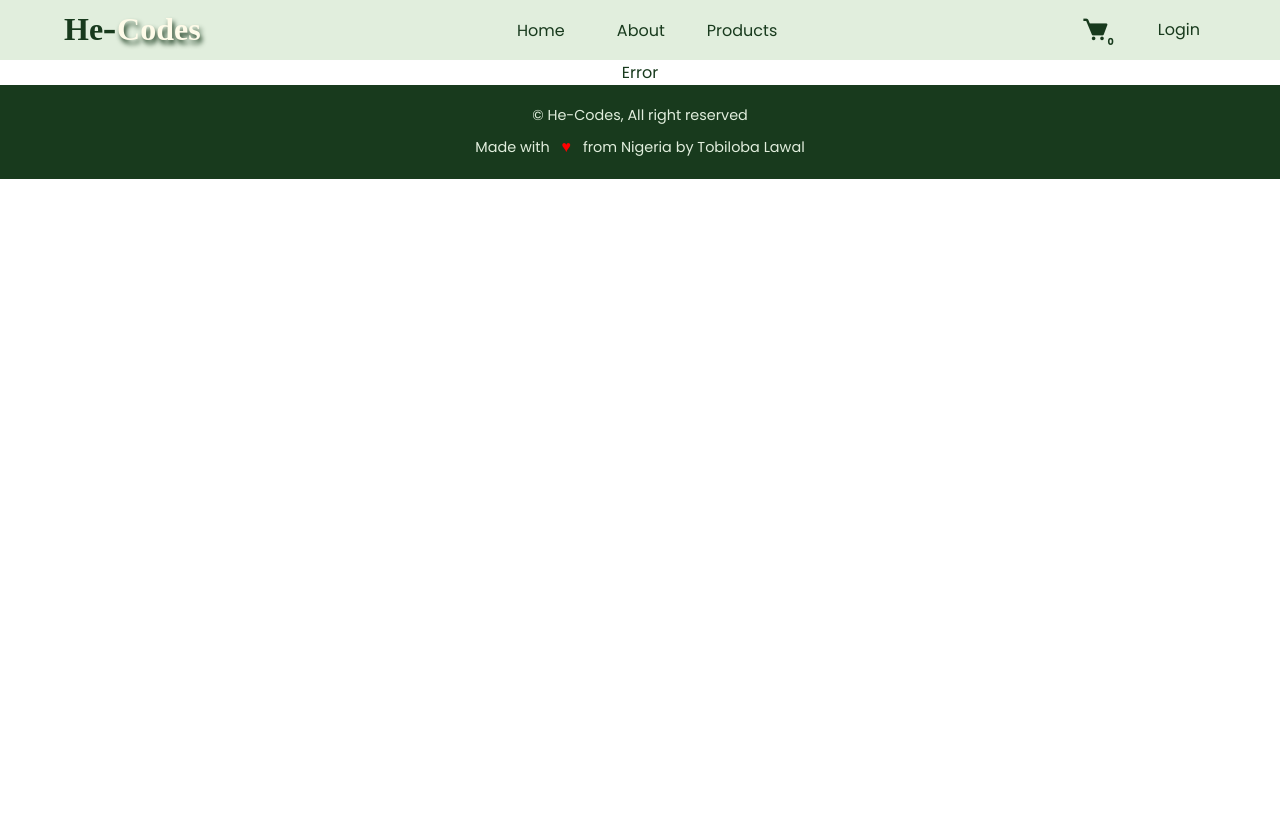
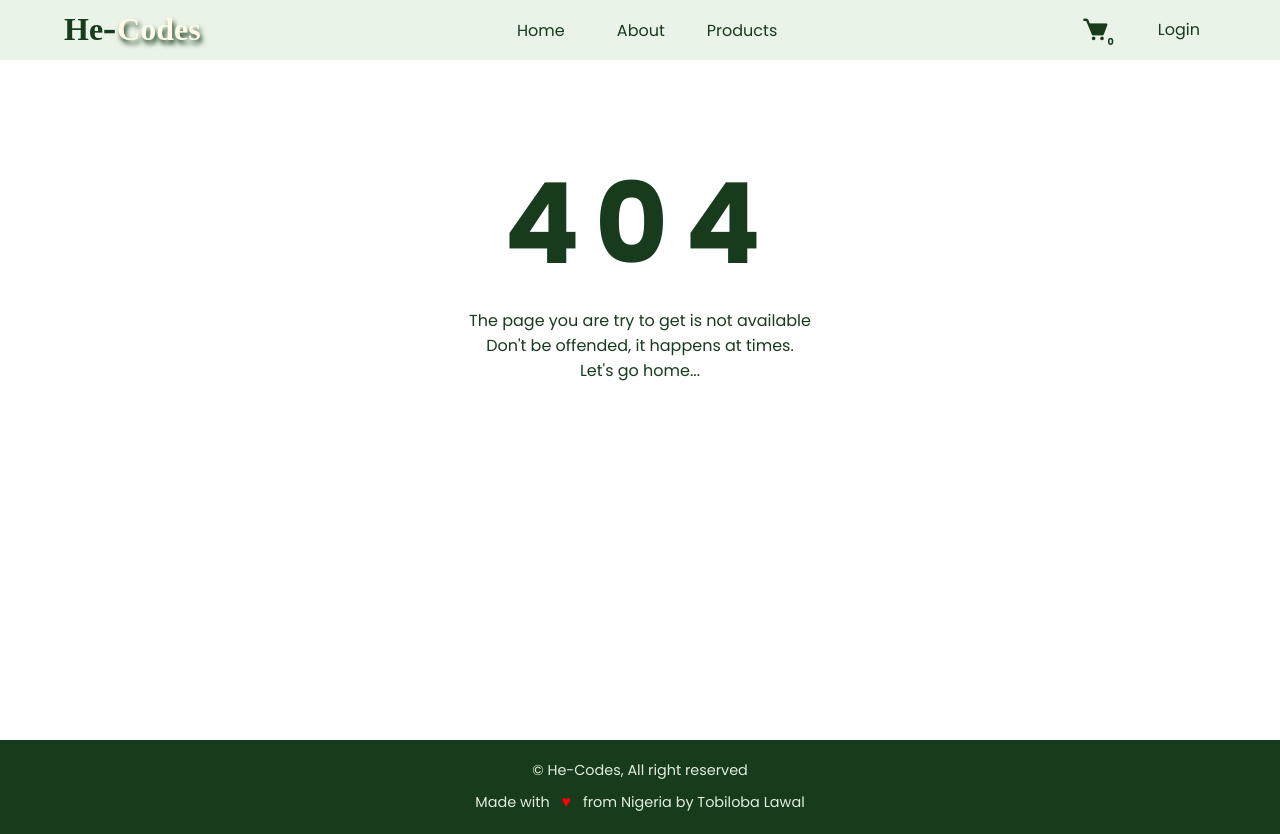
Before and after one commit to toseth97/first_ecommerce, a React (Create React App) app: page /products/1 in a window 1280 px wide. Before the commit the page ends 800 px from the top, so only its background shows below. Built offline with nearby package versions, Linux system fonts and the light colour scheme; no server answers; a web font is replaced by a local one.

Commit message:
finished the 404 error page

```diff
--- a/src/components/About.js
+++ b/src/components/About.js
@@ -2,7 +2,7 @@ import React from 'react'
 
 const About = () => {
   return (
-    <div>About</div>
+    <main className = "routes">About</main>
   )
 }
 
--- a/src/components/Error.js
+++ b/src/components/Error.js
@@ -2,7 +2,20 @@ import React from 'react'
 
 const Error = () => {
   return (
-    <div>Error</div>
+    <main className = "parent error_main">
+        <div className='container error'>
+            <div className='_404'>
+                <div className='error1'>4</div>
+                <div className='error2'>0</div>
+                <div className='error3'>4</div>
+            </div>
+            <div className='error_text'>
+                <p> The page you are try to get is not available</p>
+                <p> Don't be offended, it happens at times.</p>
+                <p> Let's go home... </p>
+            </div>
+        </div>
+    </main>
   )
 }
 
--- a/src/components/Home.js
+++ b/src/components/Home.js
@@ -8,7 +8,7 @@ const Home = ({isLoading, featured_product}) => {
 
 
   return (
-    <main className = "home_wrapper">
+    <main className = "home_wrapper routes">
 
     {/****WELCOME PART*****/}
 
@@ -42,7 +42,6 @@ const Home = ({isLoading, featured_product}) => {
           <div className='underLine'></div>
           <div className='featured_product'>
             {featured_product.map(current =>{
-              console.log(current)
                 return (<div className='each_featured_product'>
                   <Featured_products key = {current.id} current = {current} />
                 </div>)
--- a/src/index.css
+++ b/src/index.css
@@ -5,9 +5,9 @@
   --light_orange: #f6c453;
   --dark_orange: #f0a04b;
   --light_green: #e1eedd;
+  --blur_green: #e1eeddb5;
   --dark_green: #183a1d;
-
-  --medium_green: #5b8962;
+  --medium_green: #aabbac;
   --light_brown: #e5d3ba;
 }
 *{
@@ -25,6 +25,9 @@
   justify-content: center;
   flex-direction: column;
 }
+.routes{
+  flex-grow: 1;
+}
 body{
   font-family: 'Poppins', sans-serif;
   width: 100%;
@@ -34,11 +37,14 @@ body{
 
 /*******Nav styles*******/
 .Nav_wrapper{
-  background-color: var(--light_green);
+  background-color: var(--blur_green);
   padding: 1rem 0;
   height: 60px;
   z-index: 10;
   position: relative;
+  position: sticky;
+  top: 0;
+  backdrop-filter: blur(15px);
 }
 .Nav_wrapper,.Nav_content{
   width: 100%;
@@ -428,6 +434,60 @@ padding: .5rem 10px;
 }
 
 
+
+
+/****Error Page****/
+
+.error_main{
+  height: 85vh;
+  align-items: flex-start;
+}
+._404 div{
+  font-size:7rem;
+  letter-spacing: 1rem;
+  font-weight: bolder;
+  display: inline-block;
+}
+.error1, .error2, .error3{
+  animation: flip 2s forwards;
+  opacity: 0;
+  transform: translateY(-50px) perspective(250px) rotateX(0deg) rotateY(0deg) rotateZ(0deg);
+}
+.error1{
+  animation-delay: .7s;
+}
+.error2{
+  animation-delay: 1.2s;
+}
+.error3{
+  animation-delay: 1.7s;
+}
+
+.error_text{
+  text-align: center;
+  animation: up 2s forwards;
+  animation-delay: 1.8s;
+  opacity: 0;
+  transform: translateY(50px);
+}
+@keyframes up {
+  100%{
+    opacity: 1;
+    transform: translateY(0px);
+  }
+}
+
+
+@keyframes flip {
+  100%{
+    opacity: 1;
+    transform: translateY(0) perspective(250px) rotateX(0deg) rotateY(360deg) rotateZ(0deg);
+  }
+}
+
+
+
+
 /***FOOTER***/
 
 footer{
@@ -456,7 +516,6 @@ footer p{
 
 @media screen and (max-width:950px) {
   .Nav_content{
-    background-color: var(--light_green);
     width: 100%;
     padding: 0 3rem;
   }
@@ -535,7 +594,6 @@ footer p{
   }
   .site_description > p{
     font-size: 1rem;
-    opacity: .9;
     line-height: 2rem;
   }
   .featured_product{
@@ -547,9 +605,20 @@ footer p{
   .best_selling{
     left: 20%;
   }
-
+  .core_value{
+    display: flex;
+    justify-content: space-between;
+    flex-direction: column;
+    gap: 1rem;
+    width: 95%;
+  }
   .core_value h2{
     font-size: 1.7rem;
+    text-align: center;
+  }
+  .core_value p{
+    width: 100%;
+    text-align: center;
   }
   .all_value{
     height: min-content;
```
